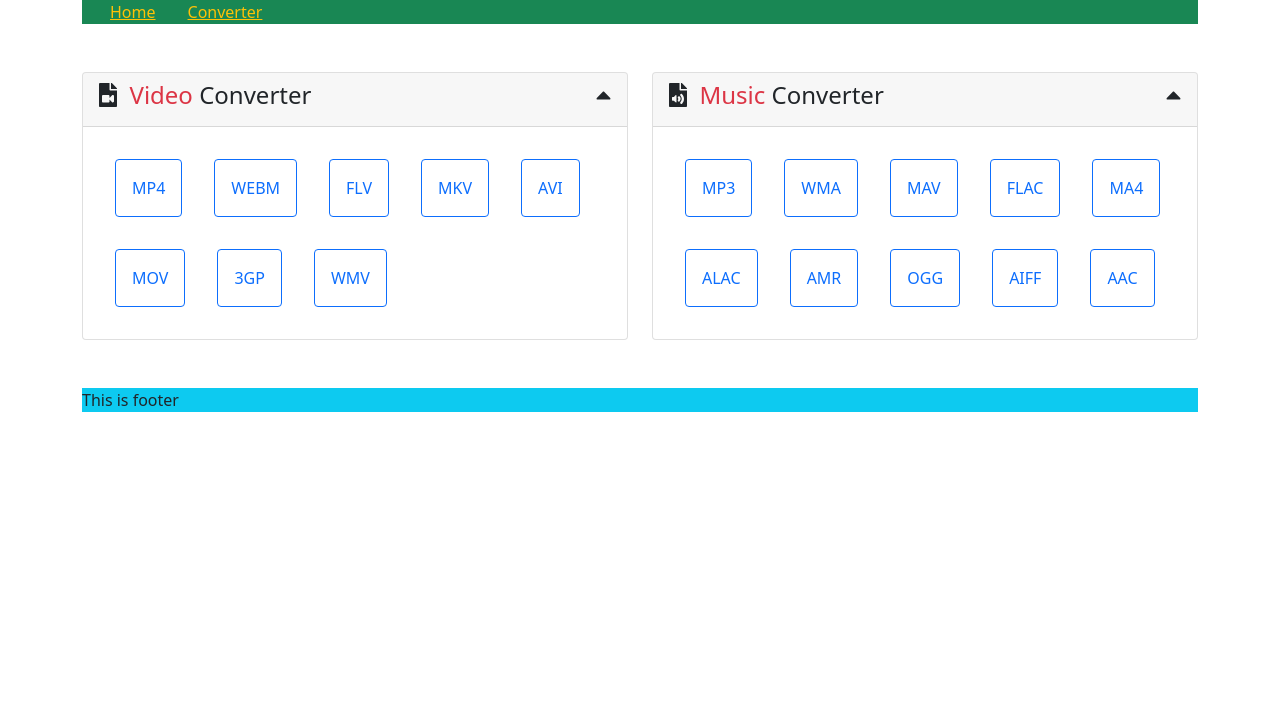
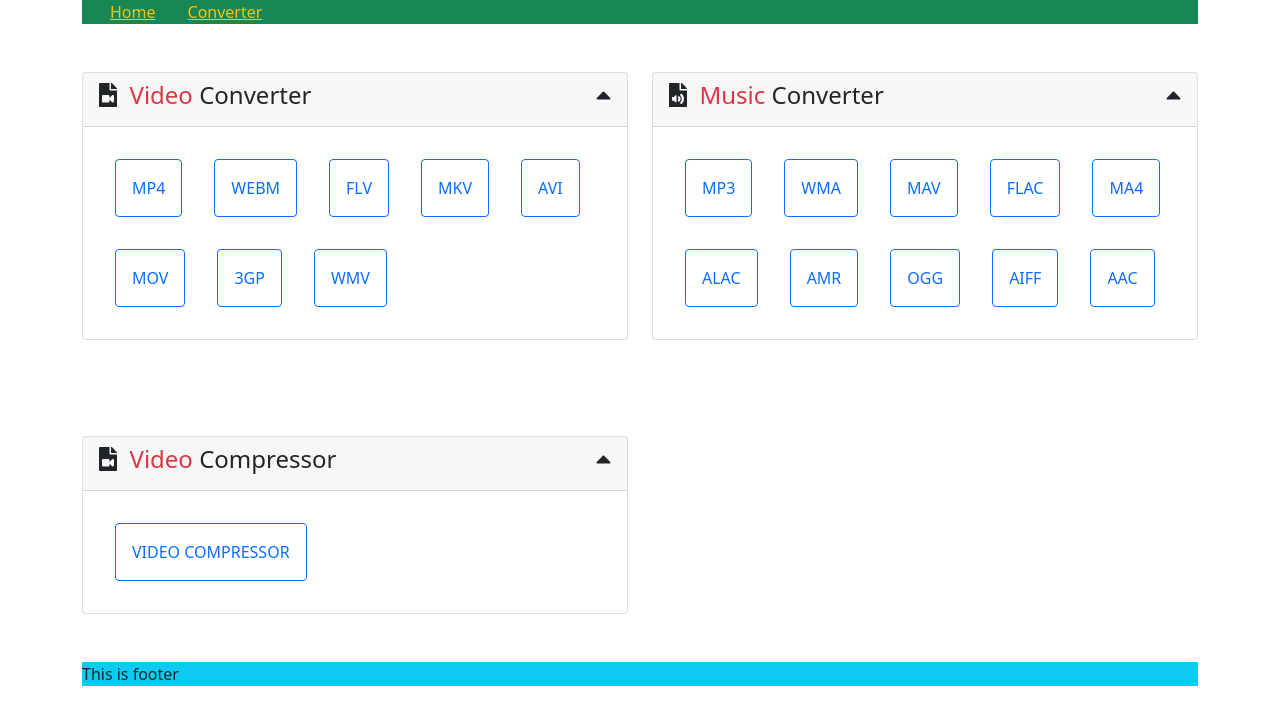
Before and after one commit to Rubeelahmad/ffmpeg_Audio_Video_Converter, a React (Create React App) app in the folder frontend/: page / in a window 1280 px wide. Shown: the top 724 px of the page. Built offline with nearby package versions, Linux system fonts and the light colour scheme.

Commit message:
Working on video compressor screen

```diff
--- a/frontend/src/routes.js
+++ b/frontend/src/routes.js
@@ -1,15 +1,13 @@
 import React from 'react';
-
-// const Breadcrumbs = React.lazy(() => import('./views/base/breadcrumbs/Breadcrumbs'));
-// const Cards = React.lazy(() => import('./views/base/cards/Cards'));
+import VideoCompressorUi from './views/video-compressor/video-compressor-ui';
 
 const Home = React.lazy(() => import('./views/home/Home'));
 const Converter = React.lazy(() => import('./views/home/Converter'));
 
 const routes = [
     { path: '/', exact: true, name: 'Home', component: Home },
+    { path: '/video-compressor', name: 'Video Compressor', component: VideoCompressorUi, exact: true },
     { path: '/:type', name: 'Converter', component: Converter, exact: true },
-    //   { path: '/bulk-delete', name: 'Bulk Delete', component: BulkDelete },
 ];
 
 export default routes;
--- a/frontend/src/views/components/converter-file.js
+++ b/frontend/src/views/components/converter-file.js
@@ -75,3 +75,10 @@ export const Audios = [
         path: "aac-converter"
     },
 ]
+
+export const VideoCompressorType = [
+    {
+        name: "Video Compressor",
+        path: "video-compressor"
+    },
+]
--- a/frontend/src/views/home/Home.js
+++ b/frontend/src/views/home/Home.js
@@ -1,6 +1,7 @@
 import React from 'react';
 import Music from '../components/music';
 import Video from '../components/video';
+import VideoCompressor from '../video-compressor/video-compressor';
 
 function Home() {
     return(
@@ -12,6 +13,9 @@ function Home() {
                 <div className="col-md-6 mt-5 mb-5">
                     <Music />
                 </div>
+                <div className="col-md-6 mt-5 mb-5">
+                    <VideoCompressor />
+                </div>
             </div>
         </>
     )
--- /dev/null
+++ b/frontend/src/views/video-compressor/video-compressor-ui.js
@@ -0,0 +1,21 @@
+import React from 'react';
+// import DropzoneArea from './Dropzone-area';
+
+function VideoCompressorUi(props) {
+
+    return (
+        <>
+            <div className="container">
+                <div className="text-center mt-5">
+                    <h1><span className="text-uppercase">Video Compressor</span></h1>
+                    <h6 className="lead">Compress your files for free</h6>
+                </div>
+                {/* <div className="mt-4 mb-4">
+                    <DropzoneArea converterType={converterType} />
+                </div> */}
+            </div>
+        </>
+    )
+}
+
+export default VideoCompressorUi;
--- /dev/null
+++ b/frontend/src/views/video-compressor/video-compressor.js
@@ -0,0 +1,41 @@
+import { faCaretDown, faCaretUp, faFileVideo } from '@fortawesome/free-solid-svg-icons';
+import { FontAwesomeIcon } from '@fortawesome/react-fontawesome';
+import React, { useCallback, useState } from 'react';
+import { VideoCompressorType } from '../components/converter-file';
+import ConverterButton from '../components/converter-button';
+
+function VideoCompressor(props) {
+    const [show, setShow] = useState(true);
+
+    const handleShow = useCallback(() => {
+        return setShow(!show);
+    }, [show])
+
+    return (
+        <>
+            <div className="card">
+                <div className="card-header" style={{ cursor: 'pointer' }} title={`${show ? 'hide' : 'show'}`} onClick={handleShow}>
+                    <div className="d-flex justify-content-between">
+                        <h4><FontAwesomeIcon icon={faFileVideo} />&nbsp; <span className="text-danger">Video</span> Compressor</h4>
+                        {
+                            show ? (<h4><FontAwesomeIcon icon={faCaretUp} /></h4>) : (<h4><FontAwesomeIcon icon={faCaretDown} /></h4>)
+                        }
+                    </div>
+                </div>
+                <div className={`card-body`}>
+                    <div className={`d-flex flex-wrap ${show ? 'd-block' : 'd-none'}`}>
+                        {
+                            VideoCompressorType.map((video, idx) => {
+                                return (
+                                    <ConverterButton property={video} key={idx} {...props} />
+                                )
+                            })
+                        }
+                    </div>
+                </div>
+            </div>
+        </>
+    )
+}
+
+export default VideoCompressor;
```
Also changed, not shown: 2 other files (tests, documents, lock files or other folders).
